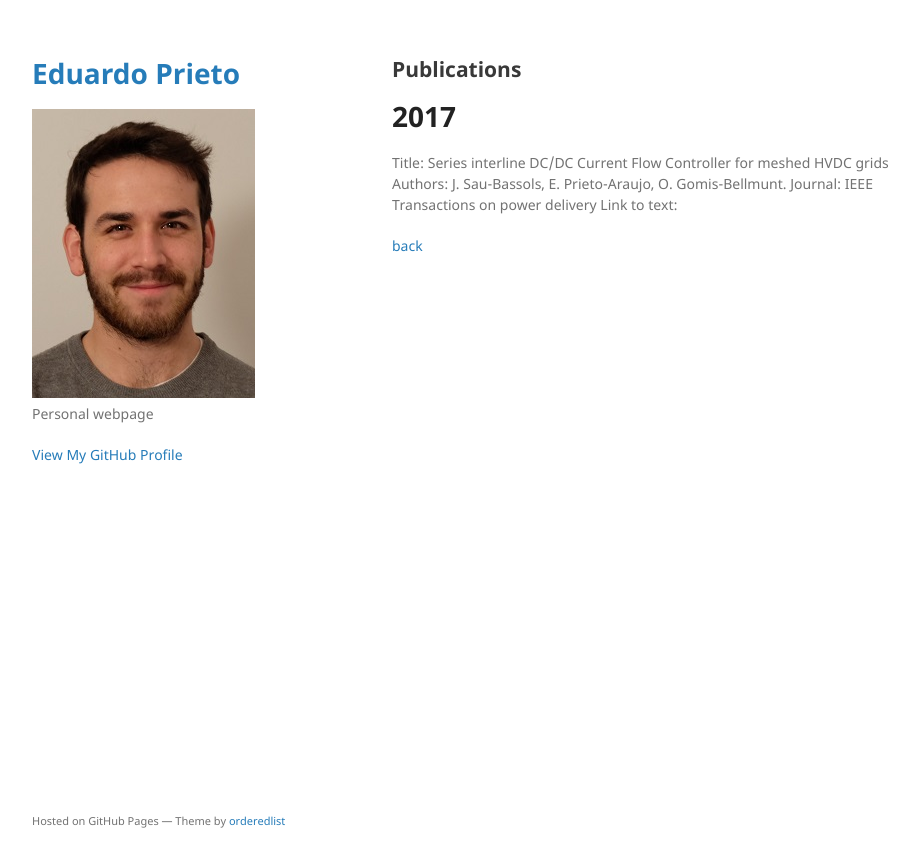
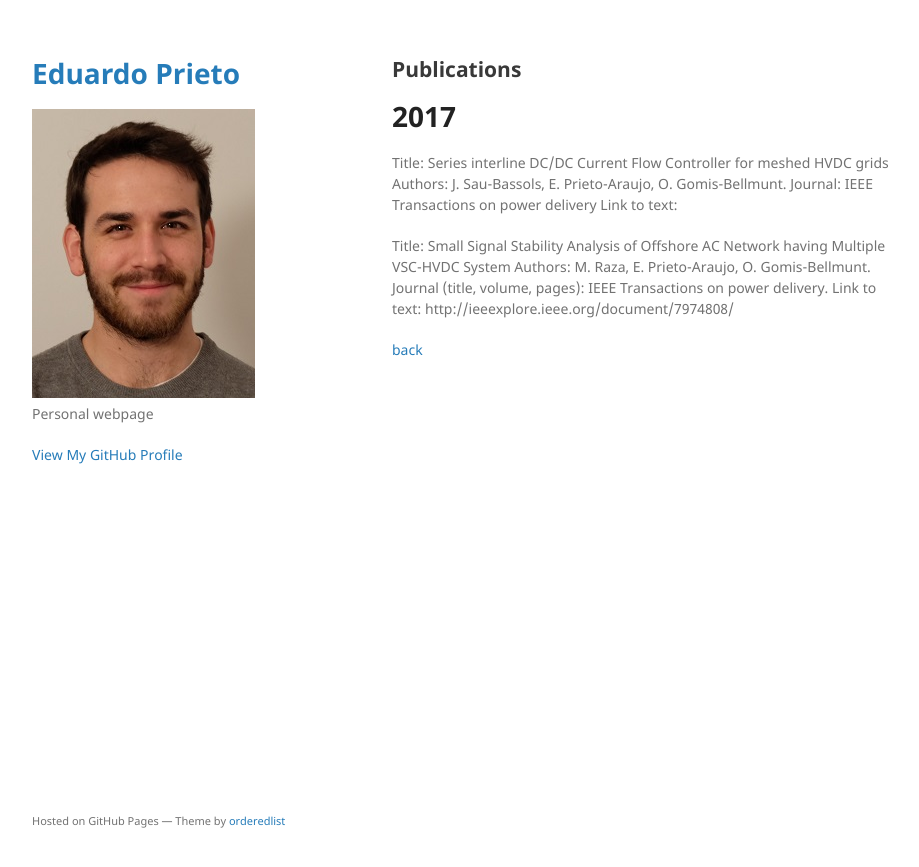
Before and after one commit to eprietoaraujo/eprietoaraujo.github.io, a Jekyll site: the page built from another-page.md, in a window 1280 px wide. Shown: the top 867 px of the page, without its empty margins (178-1097 px from the left). Built offline with Jekyll 4.4.1, drawn with Linux system fonts in a browser that asks for light colours; our own code applies the rules of GitHub Pages for plain Markdown files.

Commit message:
Update another-page.md

```diff
--- a/another-page.md
+++ b/another-page.md
@@ -10,6 +10,10 @@ Authors: J. Sau-Bassols, E. Prieto-Araujo, O. Gomis-Bellmunt.
 Journal: IEEE Transactions on power delivery
 Link to text:
 
+Title: Small Signal Stability Analysis of Offshore AC Network having Multiple VSC-HVDC System
+Authors: M. Raza, E. Prieto-Araujo, O. Gomis-Bellmunt.
+Journal (title, volume, pages): IEEE Transactions on power delivery.
+Link to text: http://ieeexplore.ieee.org/document/7974808/
 
 
 [back](./)
```
